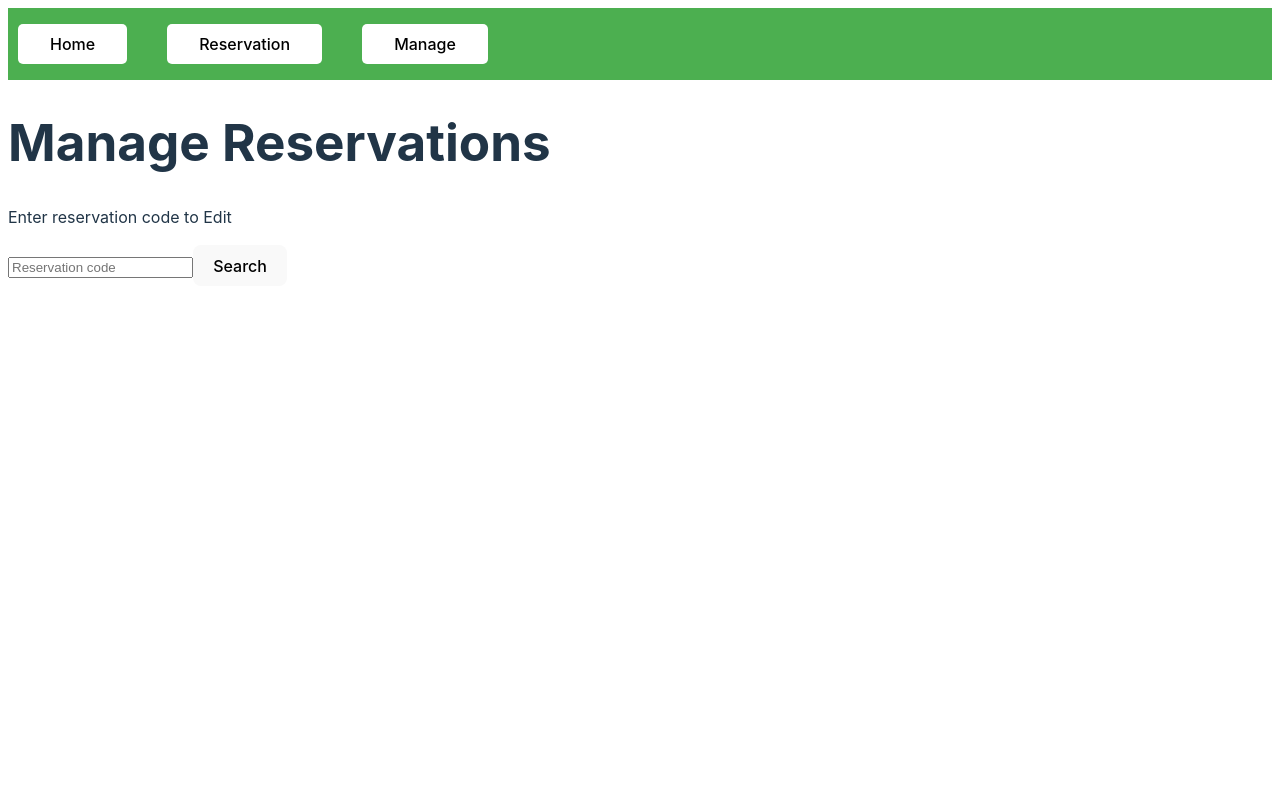
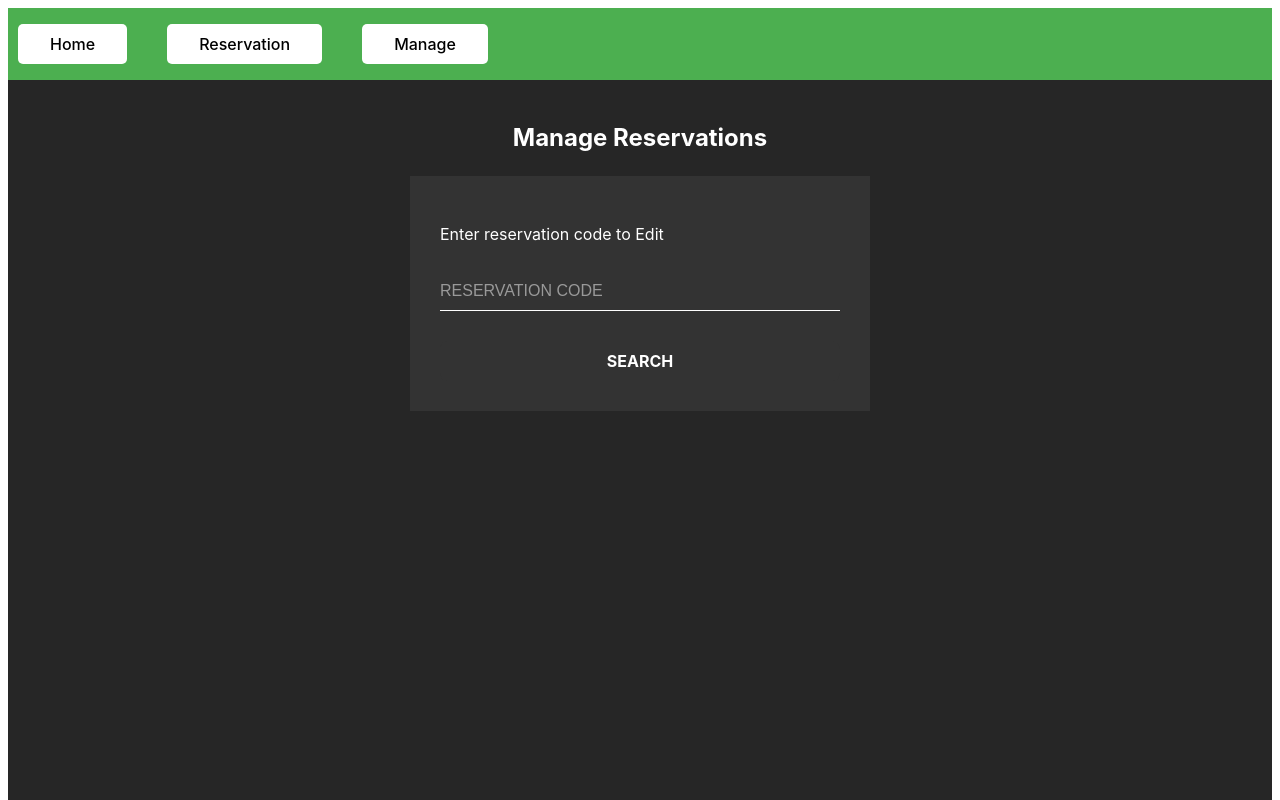
Before and after one commit to tommiri/fs-reservation-system, a React (Vite) app in the folder frontend/: page /manage in a window 1280 px wide. Shown: the top 800 px of the page. Built offline with nearby package versions, Linux system fonts and the light colour scheme; the HTML template or start-up script is replaced by a standard one.

Commit message:
style manage page to fit the reservation page opinions on button hover effect?

```diff
--- a/frontend/src/pages/ManageReservations.jsx
+++ b/frontend/src/pages/ManageReservations.jsx
@@ -1,17 +1,75 @@
+import styled from "styled-components";
+
+const darkBackground = "#262626";
+const formBackground = "#333";
+const textColor = "#FFF";
+
+const Container = styled.div`
+  background-color: ${darkBackground};
+  display: flex;
+  flex-direction: column;
+  align-items: center;
+  padding: 20px;
+  height: 200vh;
+  color: ${textColor};
+`;
+const Form = styled.form`
+  background-color: ${formBackground};
+  display: flex;
+  flex-direction: column;
+  width: 400px;
+  padding: 30px;
+`;
+const StyledInput = styled.input`
+  background-color: ${formBackground};
+  color: ${textColor};
+  border: none;
+  border-bottom: 1px solid ${textColor};
+  margin: 10px 0;
+  padding: 10px 0;
+  font-size: 16px;
+
+  &::placeholder {
+    color: rgba(255, 255, 255, 0.5);
+    text-transform: uppercase;
+  }
+
+  // Remove spinner from number input
+  &::-webkit-outer-spin-button,
+  &::-webkit-inner-spin-button {
+    -webkit-appearance: none;
+    margin: 0;
+  }
+`;
+const StyledButton = styled.button`
+  background-color: ${formBackground};
+  color: ${textColor};
+  border: none;
+  padding: 10px 0;
+  margin: 20px 0 0;
+  font-weight: bold;
+  text-transform: uppercase;
+
+  &:hover {
+    background-color: #444;
+  }
+`;
+
 export default function ManageReservations() {
+  const handleSubmit = (event) => {
+    event.preventDefault();
+    const reservationCode = event.target.elements[0].value;
+    console.log(reservationCode);
+  };
+
   return (
-    <div>
-      <h1>Manage Reservations</h1>
-
-      <p>Enter reservation code to Edit</p>
-      <input type="text" placeholder="Reservation code" />
-      <button
-        onClick={() => {
-          alert("meow :3");
-        }}
-      >
-        Search
-      </button>
-    </div>
+    <Container>
+      <h2>Manage Reservations</h2>
+      <Form onSubmit={handleSubmit}>
+        <p>Enter reservation code to Edit</p>
+        <StyledInput type="text" placeholder="Reservation code" />
+        <StyledButton type="submit">Search</StyledButton>
+      </Form>
+    </Container>
   );
 }
```
